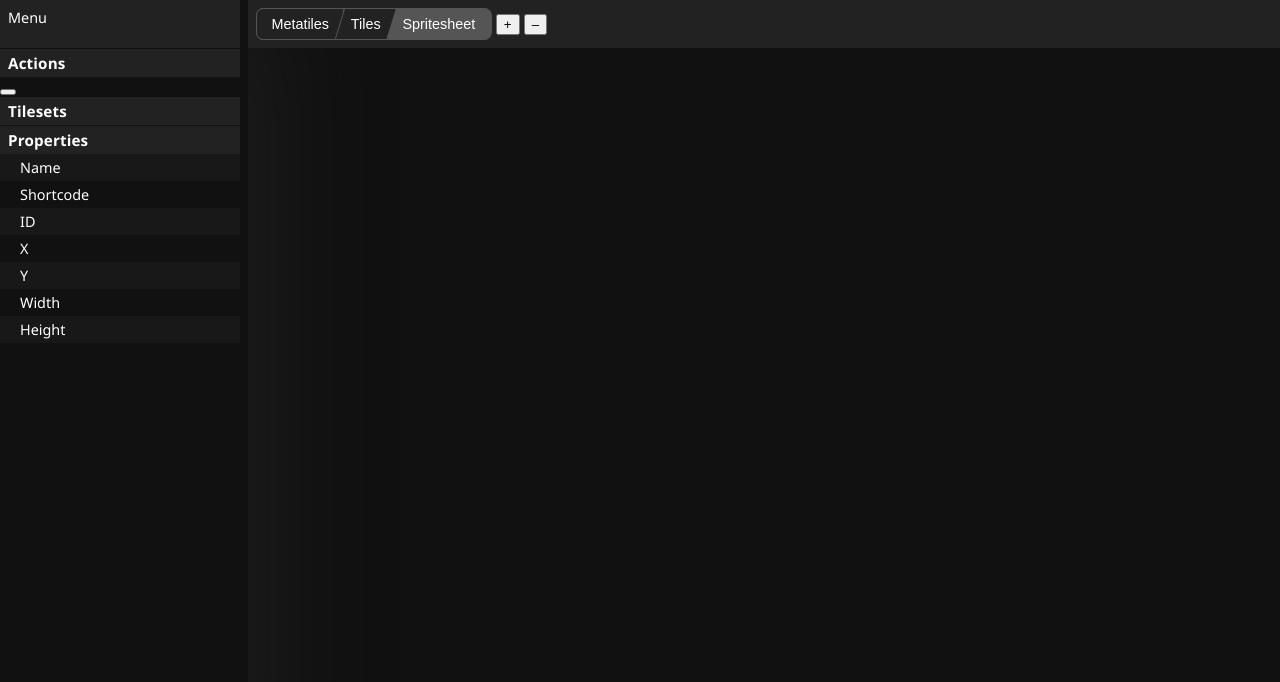
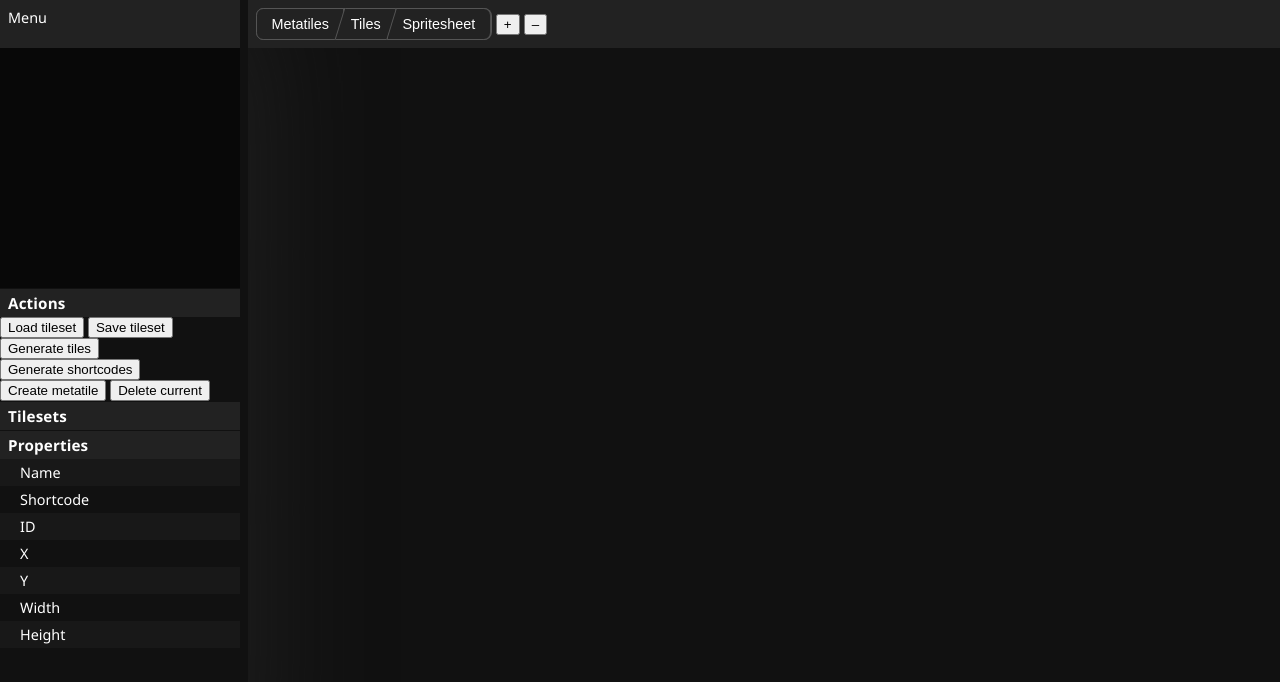
Before and after one commit to krank-art/bear-adventure, a website with bundled scripts: page static/tileset-editor.html in a window 1280 px wide. Built offline with nearby package versions, Linux system fonts and the light colour scheme; files whose address does not match are found by name.

Commit message:
Add style to tile editor entries

```diff
--- a/static/tileset-editor.html
+++ b/static/tileset-editor.html
@@ -217,6 +217,29 @@
     .page.visible {
       display: block;
     }
+
+    #tile-list {
+      display: flex;
+      flex-flow: row wrap;
+    }
+
+    .tile-entry {
+      width: 10rem;
+      padding: 1rem;
+      border-radius: 0.5rem;
+    }
+
+    .tile-entry:hover {
+      background-color: #222;
+    }
+
+    #preview {
+      display: flex;
+      align-items: center;
+      justify-content: center;
+      height: 15rem;
+      background-color: #080808;
+    }
   </style>
 </head>
 
@@ -224,8 +247,14 @@
   <div class="inspector">
     <nav class="inspector-nav">Menu</nav>
     <main class="inspector-body">
+      <div id="preview"></div>
       <h2>Actions</h2>
-      <button type="button" id="save"></button>
+      <button type="button" id="load">Load tileset</button>
+      <button type="button" id="save">Save tileset</button>
+      <button type="button" id="generate-tiles">Generate tiles</button>
+      <button type="button" id="generate-tiles">Generate shortcodes</button>
+      <button type="button" id="generate-tiles">Create metatile</button>
+      <button type="button" id="generate-tiles">Delete current</button>
       <h2>Tilesets</h2>
       <h2>Properties</h2>
       <dl class="prop-list">
@@ -265,7 +294,7 @@
       <div class="multi-button">
         <a id="meta-tile-button" class="btn" href="#metatiles">Metatiles</a>
         <a id="single-tile-button" class="btn" href="#tiles">Tiles</a>
-        <a id="spritesheet-button" class="btn active" href="#spritesheet">Spritesheet</a>
+        <a id="spritesheet-button" class="btn" href="#spritesheet">Spritesheet</a>
       </div>
       <button id="zoom-in" type="button">+</button>
       <button id="zoom-out" type="button">&ndash;</button>
```
